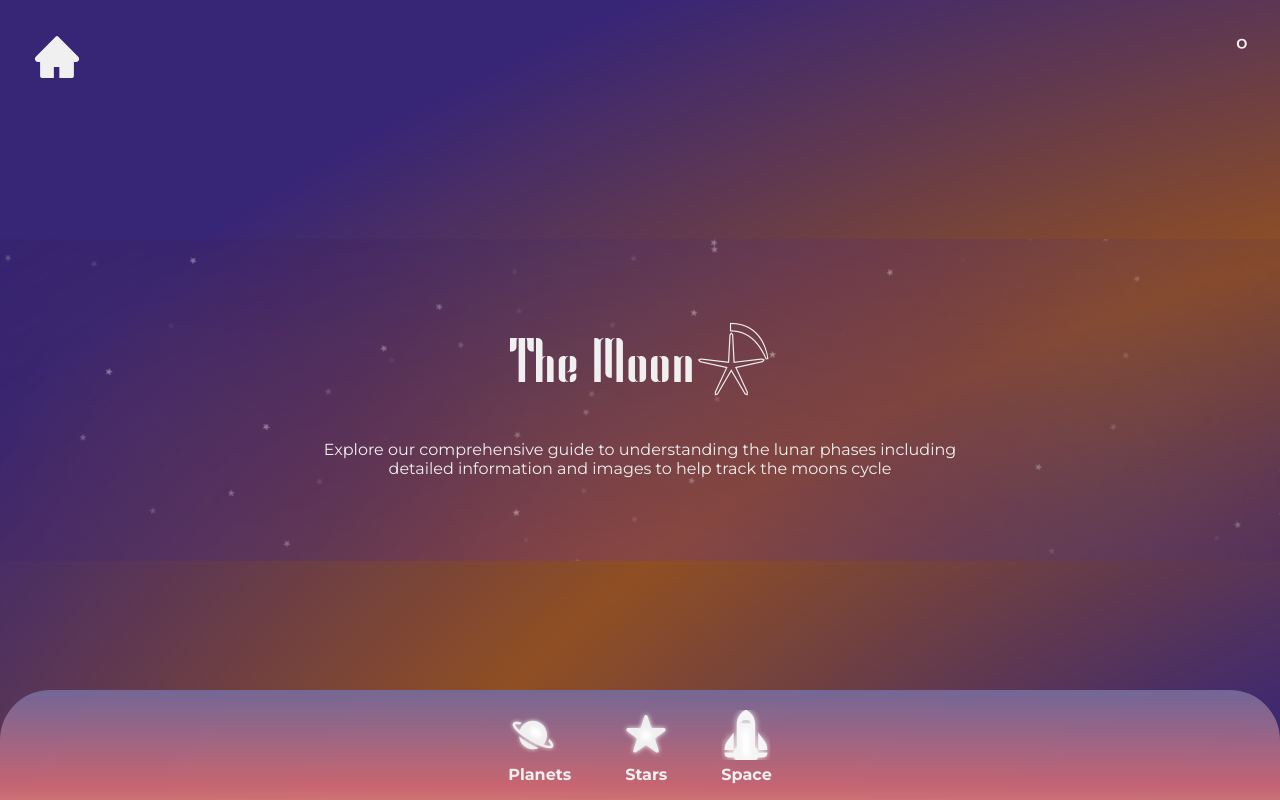
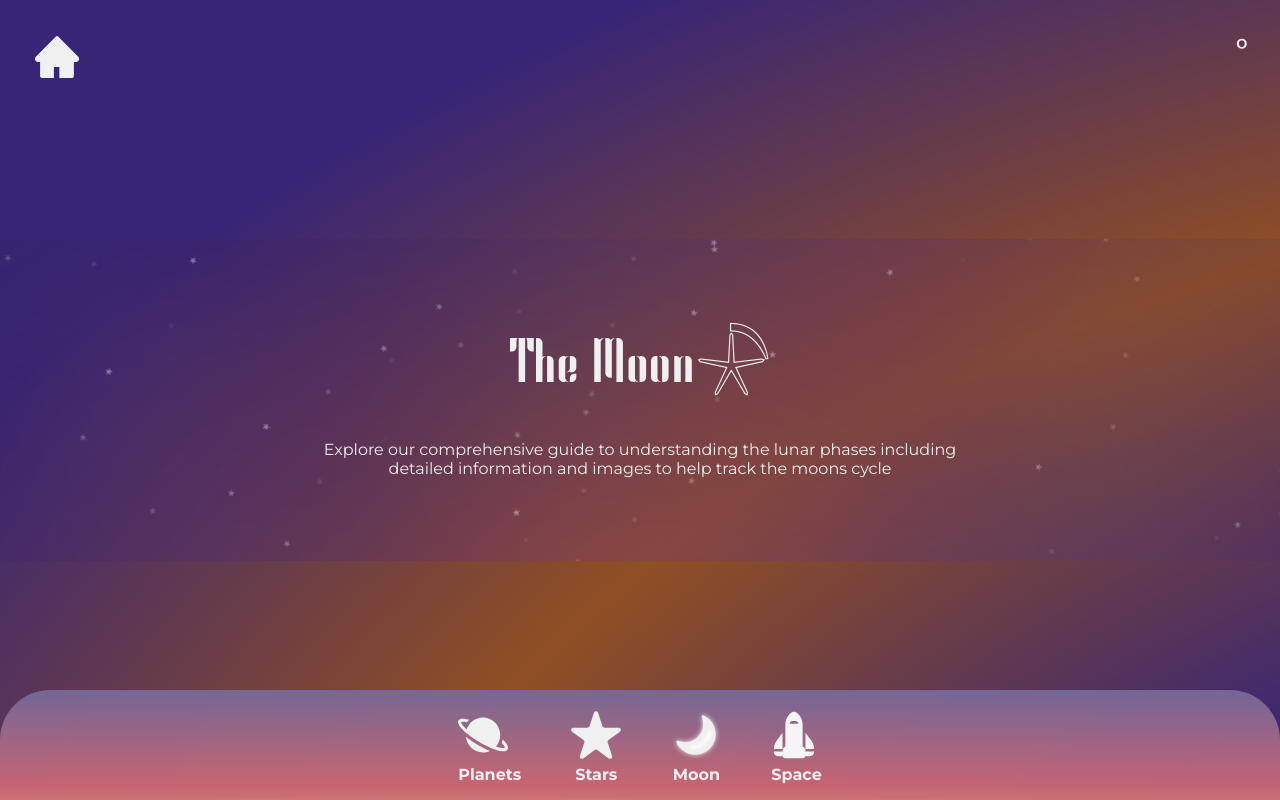
Before and after one commit to Sky-Bound/SkyBound-App, a Next.js app: page /moon in a window 1280 px wide. Built offline with nearby package versions, Linux system fonts and the light colour scheme; no server answers.

Commit message:
updates and vercel fix

```diff
--- a/components/Menu/Menu.js
+++ b/components/Menu/Menu.js
@@ -35,21 +35,31 @@ export default function Menu({
             planets = '/planetglow.svg';
             stars = '/star.svg';
             space = '/space.svg';
+            moon = '/moon.svg';
             break;
           case '/stars':
             planets = '/planet.svg';
             stars = '/starglow.svg';
             space = '/space.svg';
+            moon = '/moon.svg';
+            break;
+          case '/moon':
+            planets = '/planet.svg';
+            stars = '/star.svg';
+            space = '/space.svg';
+            moon = '/moonglow.svg';
             break;
           case '/space':
             planets = '/planet.svg';
             stars = '/star.svg';
             space = '/spaceglow.svg';
+            moon = '/moon.svg';
             break;
           default:
             planets = '/planetglow.svg';
             stars = '/starglow.svg';
             space = '/spaceglow.svg';
+            moon = '/moonglow.svg';
         }
 
         return (
@@ -63,6 +73,10 @@ export default function Menu({
                     <IconBox onClick={Stars}>
                         <Image src={stars} width="50" height="50" />
                         <Text txt="Stars" size="16px" align="center" weight="600"/>
+                    </IconBox>
+                    <IconBox onClick={Moon}>
+                        <Image src={moon} width="50" height="50" />
+                        <Text txt="Moon" size="16px" align="center" weight="600"/>
                     </IconBox>
                     <IconBox onClick={Space}>
                         <Image src={space} width="50" height="50" />
--- a/pages/_document.js
+++ b/pages/_document.js
@@ -12,6 +12,9 @@ class MyDocument extends Document {
         <link rel="preconnect" href="https://fonts.googleapis.com"></link>
         <link rel="preconnect" href="https://fonts.gstatic.com" crossorigin></link>
         <link href="https://fonts.googleapis.com/css2?family=Advent+Pro:wght@400;500;600;700&display=swap" rel="stylesheet"></link>
+        <link rel="preconnect" href="https://fonts.googleapis.com"></link>
+        <link rel="preconnect" href="https://fonts.gstatic.com" crossorigin></link>
+        <link href="https://fonts.googleapis.com/css2?family=Advent+Pro:wght@400;500;600;700&display=swap" rel="stylesheet"></link>
         </Head>
         <body>
           <Main />
--- a/pages/index.js
+++ b/pages/index.js
@@ -21,9 +21,6 @@ export default function Home () {
         <title>Skybound</title>
         <meta name="description" content="Generated by create next app" />
         <link rel="icon" href="/star.png" />
-        <link rel="preconnect" href="https://fonts.googleapis.com"></link>
-        <link rel="preconnect" href="https://fonts.gstatic.com" crossorigin></link>
-        <link href="https://fonts.googleapis.com/css2?family=Advent+Pro:wght@400;500;600;700&display=swap" rel="stylesheet"></link>
       </Head>
 
       <main className={styles.main}>
@@ -35,8 +32,9 @@ export default function Home () {
         </div>
 
         <div className={styles.grid}>
-        <Widget icon='/star.svg' txt='Star' to='/stars'/>
+        <Widget icon='/star.svg' txt='Stars' to='/stars'/>
         <Widget icon='/space.svg' txt='Space' to='/space'/>
+        <Widget icon='/moon.svg' txt='Moon' to='/moon'/>
         <Widget icon='/planet.svg' txt='Planets' to='/planets'/>
         </div>
 
--- a/pages/moon.js
+++ b/pages/moon.js
@@ -4,10 +4,10 @@ import Image from 'next/image'
 import styles from '../styles/Home.module.css'
 import Menu from '../components/Menu/Menu'
 import HomeButton from '../components/Menu/HomeButton'
-import Weather from '../components/WeatherAPI/weather'
+import Weather from '../components/WeatherAPI/Weather'
 import DateInput from '../components/NASA-POTD-API/DateInput'
 import Photo from '../components/NASA-POTD-API/Photo'
-import POTD from '../components/NASA-POTD-API/potd'
+import POTD from '../components/NASA-POTD-API/Potd'
 import Text from '../components/AppText/Text'
 import axios from "axios";
 
--- a/styles/Home.module.css
+++ b/styles/Home.module.css
@@ -22,7 +22,7 @@
 
 .container {
   width: 100%;
-  height: 100vh;
+  min-height: 100vh;
   display: flex;
   align-items: center;
   justify-content: center;
```
Also changed, not shown: 1 other file (tests, documents, lock files or other folders).
